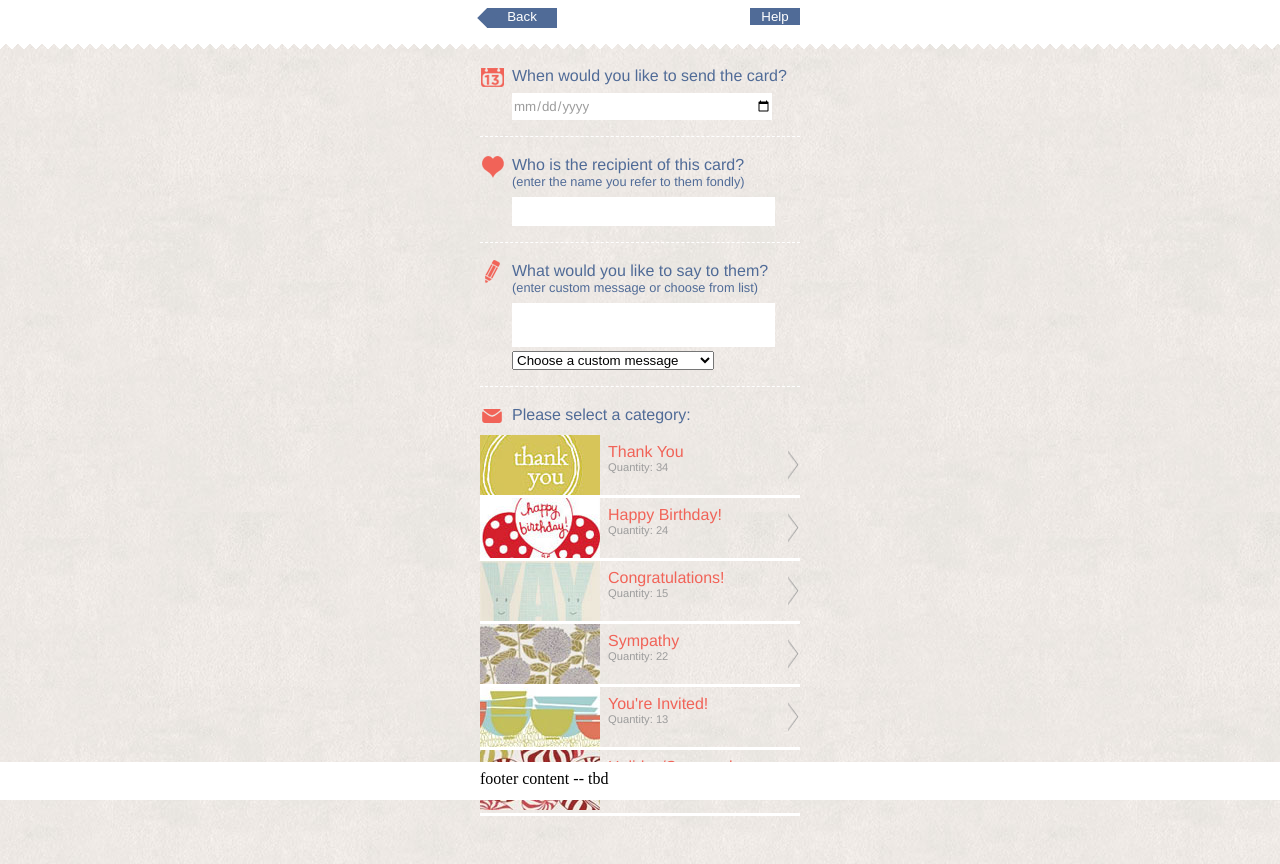
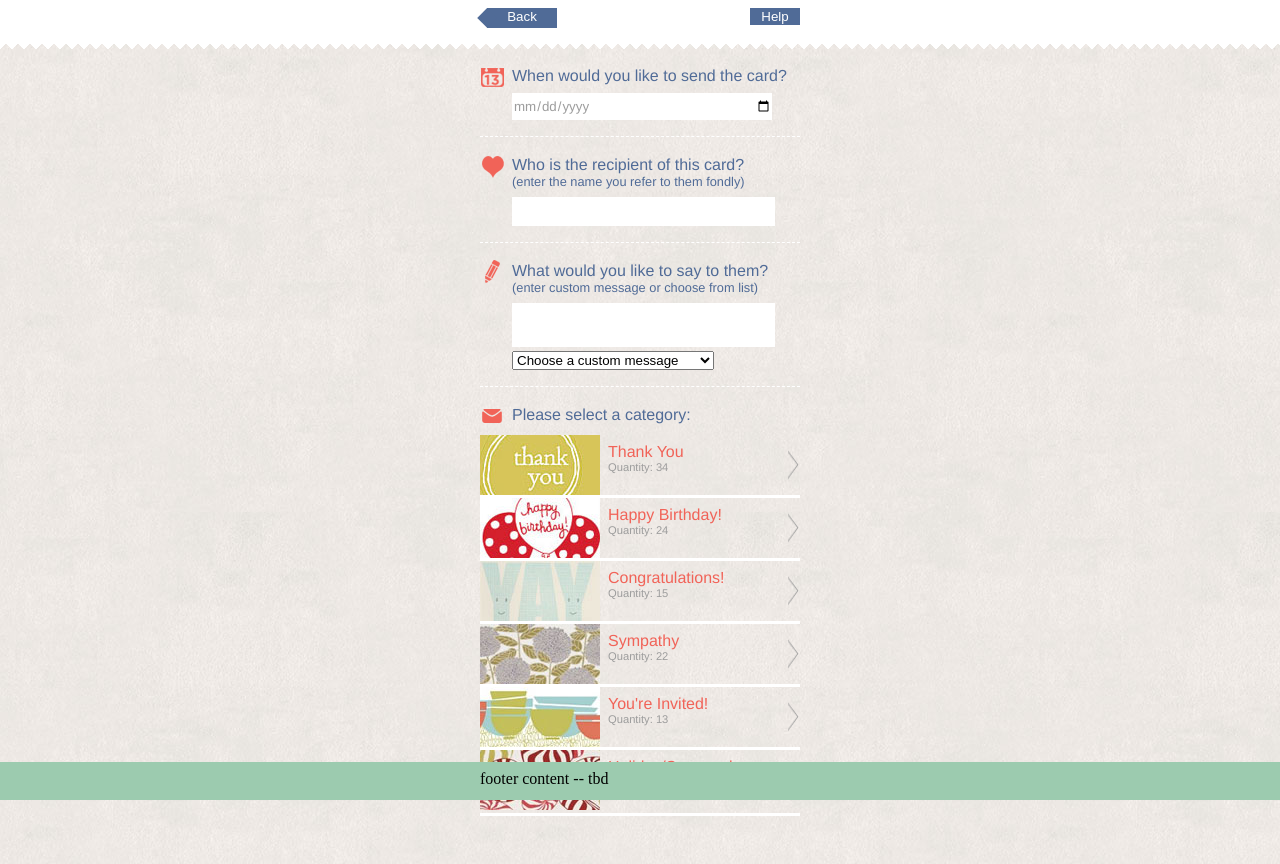
Before and after one commit to mdfain412/webDevClass---Prototype, a plain HTML site: page public/index.html in a window 1280 px wide. Drawn offline with nearby package versions, Linux system fonts and the light colour scheme.

Commit message:
Changed the background color of the footer in the css file

```diff
--- a/public/css/styles.css
+++ b/public/css/styles.css
@@ -352,7 +352,7 @@ FOOTER SECTION
 	width:100%;
 	position:fixed;
 	z-index:10;
-	background: #fff;
+	background: #9CCBAF;
 	height: 30px;
 	padding-top: .5em;
 }
```
